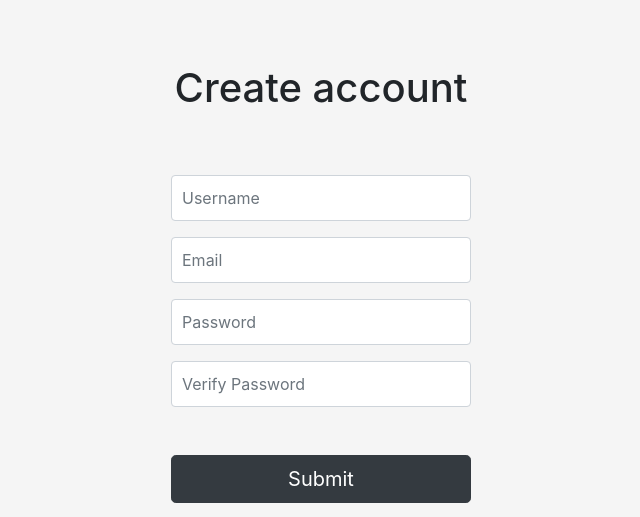
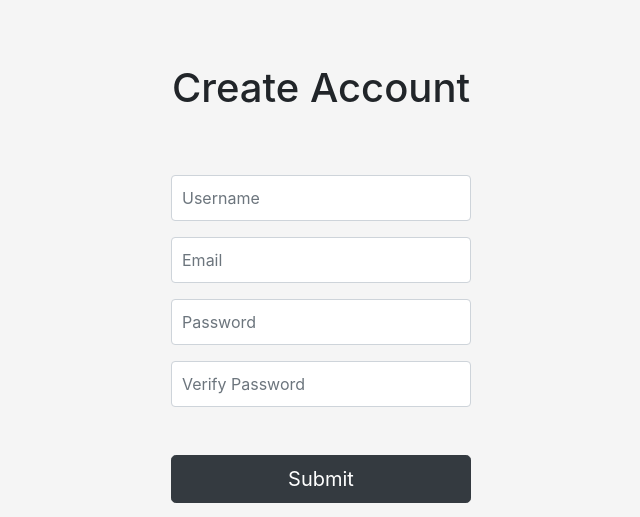
Before and after one commit to conrunyan/HungryHungryHippos-RecipeFinder, a Django app: page /accounts/register/ in a window 1280 px wide. Shown: the part 56-573 px from the top of the page, without its empty margins (319-959 px from the left). Run offline with Django 3.2, Linux system fonts and the light colour scheme; some libraries are stand-ins or nearby versions.

Commit message:
resolves issue #1

```diff
--- a/accounts/templates/accounts/register.html
+++ b/accounts/templates/accounts/register.html
@@ -7,7 +7,7 @@
 
 {% block content %}
 
-<h1 class="text-center m-5">Create account</h1>
+<h1 class="text-center m-5">Create Account</h1>
 
 <!-- Refer to https://docs.djangoproject.com/en/1.11/topics/forms/
 			  https://docs.djangoproject.com/en/1.11/ref/forms/api/ -->
```
